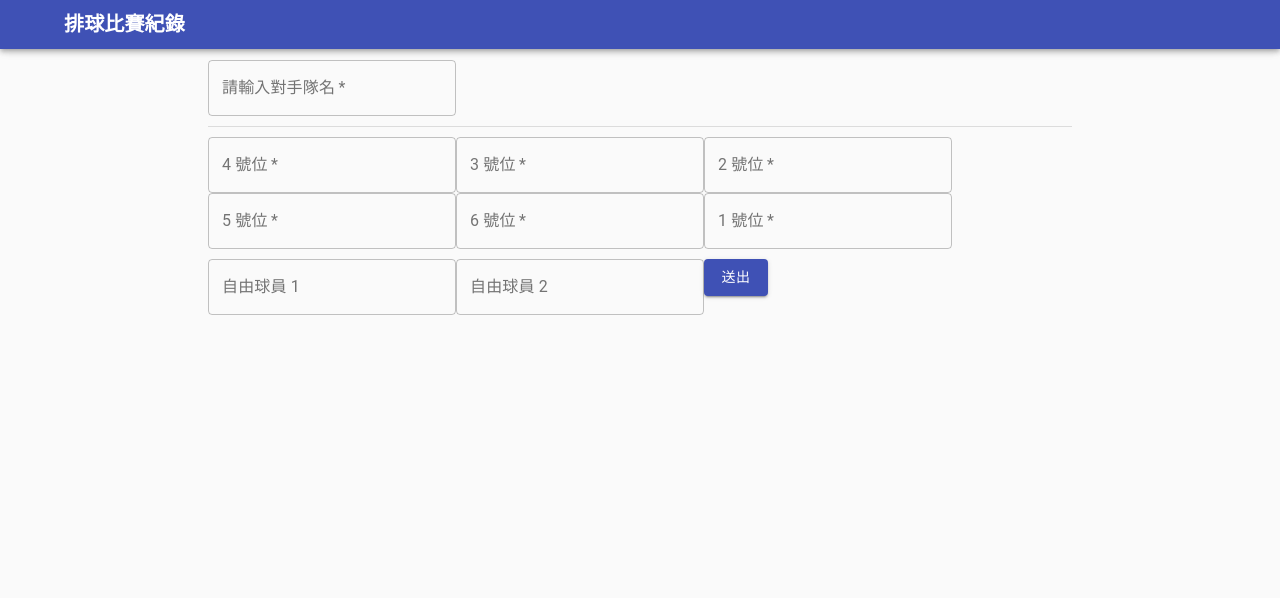
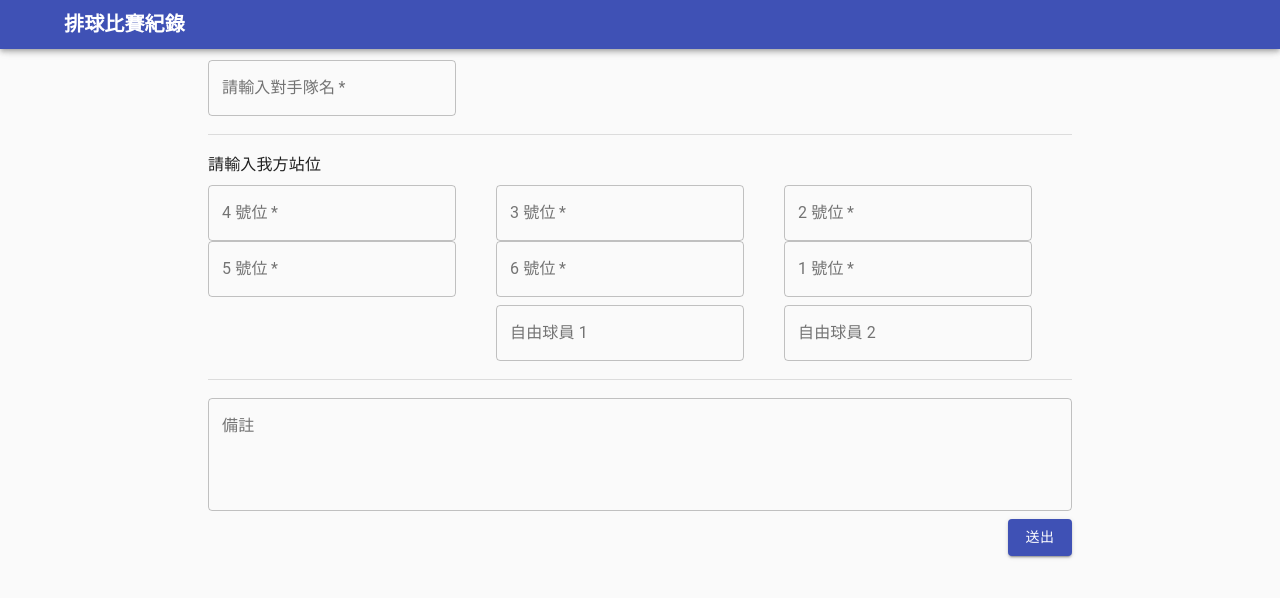
Before and after one commit to LinYunWen/volleyball-game-record, a React app: page /setting in a window 1280 px wide. Shown: the top 598 px of the page. Built offline with nearby package versions, Linux system fonts and the light colour scheme.

Commit message:
Feature: modify the layout on setting page

```diff
--- a/src/component/HomePage.js
+++ b/src/component/HomePage.js
@@ -13,13 +13,13 @@ export class HomePage extends React.Component {
     return (
       <Grid container spacing={3} justify="center" alignItems="center" className="height-90vh">
         <Grid item sm={3}>
-          <Link to="/setting">
-            <Button variant="contained" size="large" color="primary">開始新紀錄</Button>
+          <Link to="/history">
+            <Button variant="contained" size="large" color="primary">查看紀錄</Button>
           </Link>
         </Grid>
         <Grid item sm={3}>
-          <Link to="/history">
-            <Button variant="contained" size="large" color="primary">查看紀錄</Button>
+          <Link to="/setting">
+            <Button variant="contained" size="large" color="primary">開始新紀錄</Button>
           </Link>
         </Grid>
       </Grid>
--- a/src/component/SettingPage.js
+++ b/src/component/SettingPage.js
@@ -3,8 +3,10 @@ import Container from "@material-ui/core/Container";
 import TextField from "@material-ui/core/TextField";
 import Divider from "@material-ui/core/Divider";
 import Button from "@material-ui/core/Button";
+import Grid from "@material-ui/core/Grid";
 import { Link } from "react-router-dom";
 import "../scss/base.scss";
+import { Typography } from "@material-ui/core";
 
 export class SettingPage extends React.Component {
   constructor(props) {
@@ -15,27 +17,58 @@ export class SettingPage extends React.Component {
     return (
       <Container className="margin-top-60" maxWidth="md">
         <form>
-          <div className="margin-bottom-10">
+          <Grid container spacing={1}>
+            <Grid item xs={12}>
               <TextField required label="請輸入對手隊名" variant="outlined" />
-          </div>
-          <Divider style={{ marginBottom: "10px" }}/>
-          <div>
-            <TextField required label="4 號位" variant="outlined" />
-            <TextField required label="3 號位" variant="outlined" />
-            <TextField required label="2 號位" variant="outlined" />
-          </div>
-          <div className="margin-bottom-10">
-            <TextField required label="5 號位" variant="outlined" />
-            <TextField required label="6 號位" variant="outlined" />
-            <TextField required label="1 號位" variant="outlined" />
-          </div>
-          <div className="margin-bottom-10">
+            </Grid>
+            <Grid item xs={12}>
+              <Divider style={{ margin: "10px 0" }}/>
+            </Grid>
+            <Grid item xs={12}>
+              <Typography>請輸入我方站位</Typography>
+            </Grid>
+            <Grid container item xs={12}>
+              <Grid item xs={4}>
+                <TextField required label="4 號位" variant="outlined"/>
+              </Grid>
+              <Grid item xs={4}>
+                <TextField required label="3 號位" variant="outlined"/>
+              </Grid>
+              <Grid item xs={4}>
+                <TextField required label="2 號位" variant="outlined"/>
+              </Grid>
+              <Grid item xs={4}>
+                <TextField required label="5 號位" variant="outlined"/>
+              </Grid>
+              <Grid item xs={4}>
+                <TextField required label="6 號位" variant="outlined"/>
+              </Grid>
+              <Grid item xs={4}>
+                <TextField required label="1 號位" variant="outlined"/>
+              </Grid>
+            </Grid>
+            <Grid container item xs={12} justify="flex-end" alignItems="center">
+              <Grid item xs={4}>
                 <TextField label="自由球員 1" variant="outlined" />
+              </Grid>
+              <Grid item xs={4}>
                 <TextField label="自由球員 2" variant="outlined" />
+              </Grid>
+            </Grid>
+            <Grid item xs={12}>
+              <Divider style={{ margin: "10px 0" }}/>
+            </Grid>
+            <Grid item xs={12}>
+              <TextField label="備註" multiline rows={4} variant="outlined" className="width-100pa"/>
+            </Grid>
+            <Grid container item xs={12} justify="flex-end" alignItems="center">
+              <Grid item xs={4} className="text-right">
                 <Link to="/record">
                   <Button variant="contained" color="primary">送出</Button>
                 </Link>
-          </div>
+              </Grid>
+            </Grid>
+          </Grid>
         </form>
       </Container>
     );
--- a/src/scss/base.scss
+++ b/src/scss/base.scss
@@ -4,6 +4,10 @@
 
 .text-center {
   text-align: center;
+}
+
+.text-right {
+  text-align: right;
 }
 
 .margin-auto {
@@ -34,6 +38,10 @@
   height: 90vh;
 }
 
+.width-100pa {
+  width: 100%;
+}
+
 .font-size-100 {
   font-size: 100px;
 }
```
Lines whose indentation alone changed are shown as unchanged.
